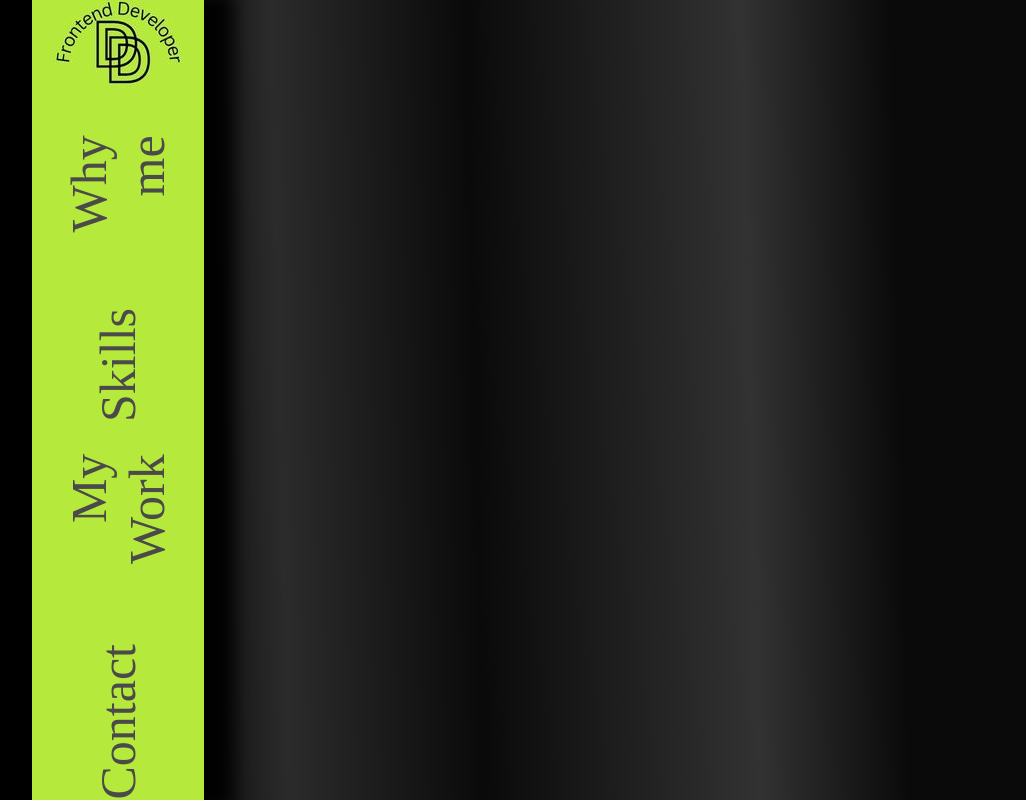
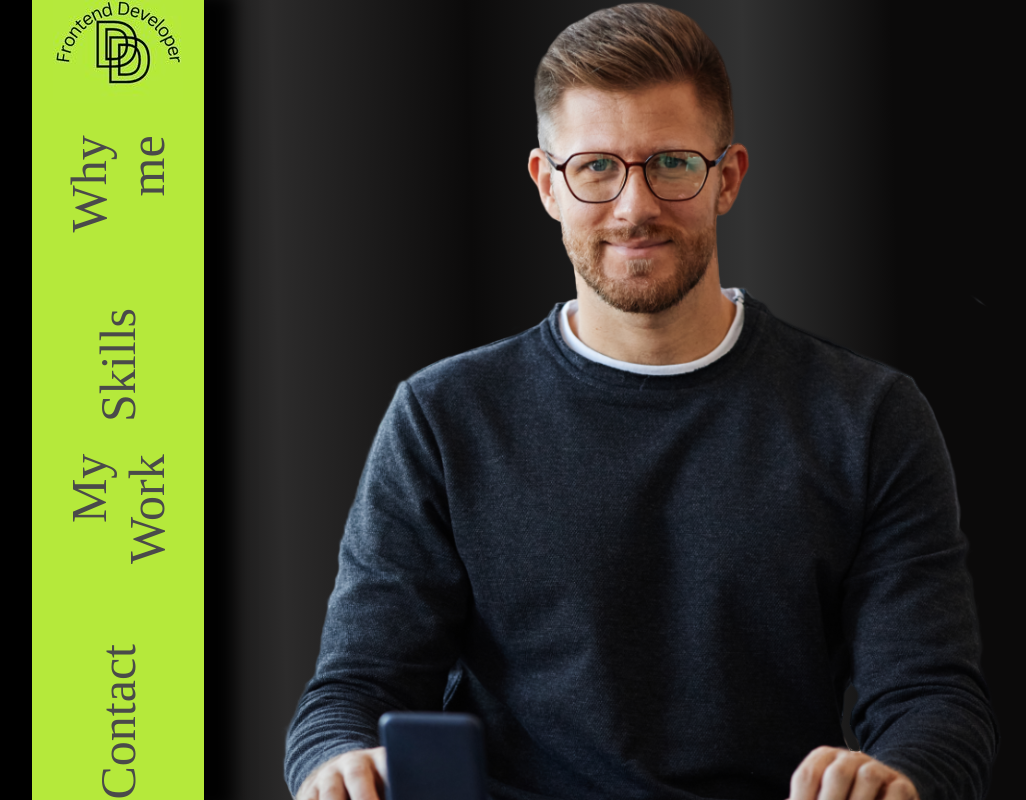
Before and after one commit to Denis-Dudda/Portfolio, an Angular app: page / in a window 1280 px wide. Shown: the whole page, without its empty margins (0-1026 px from the left). Built offline with nearby package versions, Linux system fonts and the light colour scheme.

Commit message:
start nav bar

```diff
--- a/src/app/app.component.html
+++ b/src/app/app.component.html
@@ -1,4 +1,7 @@
+<div class="contant-wrapper">
 <app-nav></app-nav>
+<app-hero></app-hero>
 
 
 <router-outlet></router-outlet>
+</div>
--- a/src/app/app.component.ts
+++ b/src/app/app.component.ts
@@ -2,11 +2,12 @@ import { Component } from '@angular/core';
 import { CommonModule } from '@angular/common';
 import { RouterOutlet } from '@angular/router';
 import { NavComponent } from './nav/nav.component';
+import { HeroComponent } from './hero/hero.component';
 
 @Component({
   selector: 'app-root',
   standalone: true,
-  imports: [CommonModule, RouterOutlet,NavComponent],
+  imports: [CommonModule, RouterOutlet,NavComponent,HeroComponent],
   templateUrl: './app.component.html',
   styleUrl: './app.component.scss'
 })
--- a/src/app/hero/hero.component.html
+++ b/src/app/hero/hero.component.html
@@ -1 +1 @@
-<p>hero works!</p>
+<img src="assets/img/Photo.svg" alt="">
--- a/src/app/hero/hero.component.scss
+++ b/src/app/hero/hero.component.scss
@@ -0,0 +1,4 @@
+img{
+  position: absolute;
+  bottom: 0px;
+}
--- a/src/styles.scss
+++ b/src/styles.scss
@@ -2,8 +2,15 @@ body{
   margin: 0;
   padding: 0;
   scroll-behavior: smooth;
+
+  height: 100vh;
+
+}
+
+.contant-wrapper{
+  display: flex;
+  flex-direction: row;
   background: linear-gradient(88.66deg, #000000 11.41%, #2C2B2B 22.29%, #0B0A0A 37.32%, #323232 58.54%, #0B0A0A 70.03%);
-
 }
 
 @mixin dFlex($jc:center,$ai:center,$g:0px){
```
Also changed, not shown: src/assets/img/Photo.svg (added).
